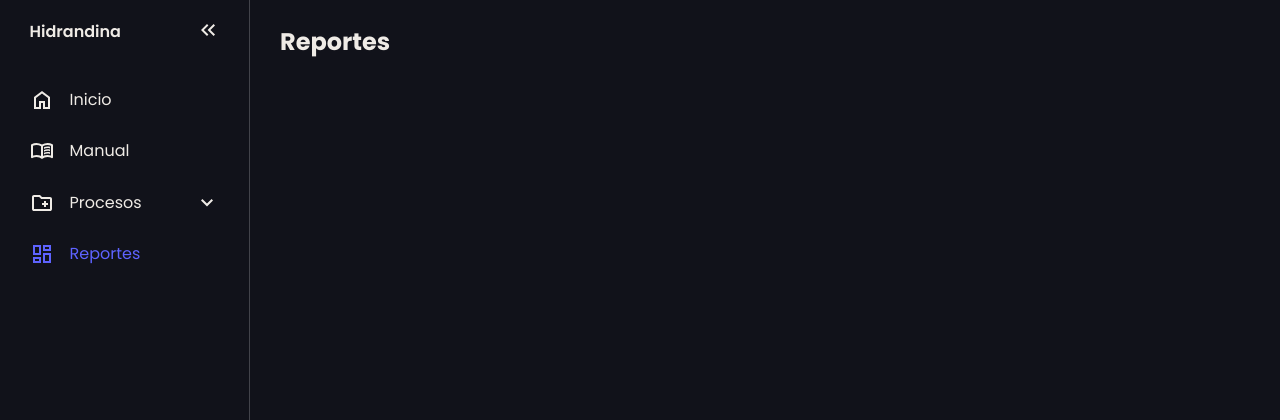
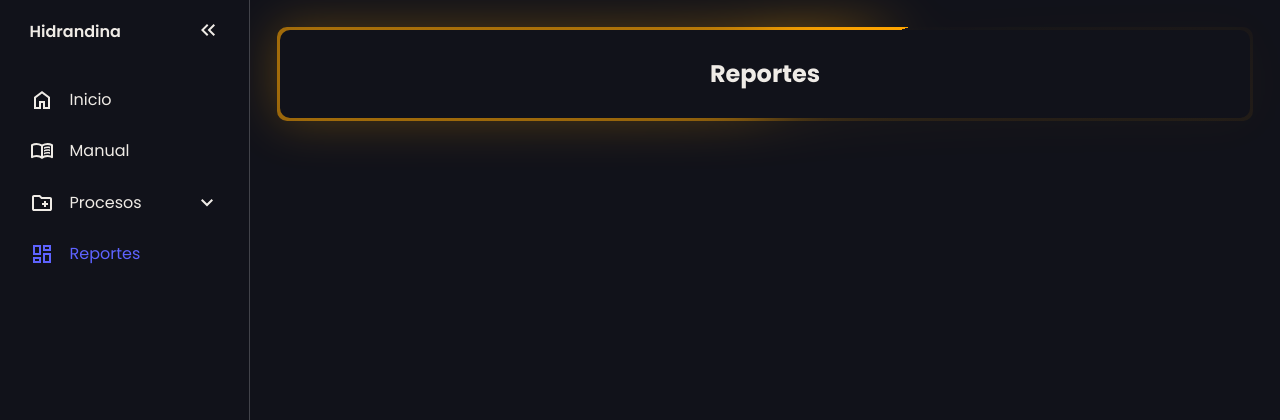
Before and after one commit to JuanChuTri123/PROYECTO_FINAL2, a Flask app: page /Reportes in a window 1280 px wide. Shown: the top 420 px of the page. Run offline with Flask 3, Linux system fonts and the light colour scheme.

Commit message:
Update estilos_inicio.css

```diff
--- a/static/css/estilos_inicio.css
+++ b/static/css/estilos_inicio.css
@@ -1,7 +1,64 @@
-h1.bienvenida{
-    text-align: center;
+.bienvenida {
+  text-align: center;
+}
+h3 {
+  line-height: 40px;
+}
 
+.card {
+  margin: 0 auto;
+  padding: 2em;
+  margin-bottom: 20px;
+  background: #11121a;
+  text-align: center;
+  border-radius: 10px;
+  position: relative;
 }
-h3{
-    line-height: 40px;
+
+@property --angle {
+  syntax: "<angle>";
+  initial-value: 0deg;
+  inherits: false;
 }
+
+.card::after,
+.card::before {
+  content: "";
+  position: absolute;
+  height: 100%;
+  width: 100%;
+  background-image: conic-gradient(
+    from var(--angle),
+    transparent,
+    var(--card-color)
+  );
+  top: 50%;
+  left: 50%;
+  translate: -50% -50%;
+  z-index: -1;
+  padding: 3px;
+  border-radius: 10px;
+  animation: 3s spin linear infinite;
+}
+.card::before {
+  filter: blur(1.5rem);
+  opacity: 0.5;
+}
+@keyframes spin {
+  from {
+    --angle: 0deg;
+  }
+  to {
+    --angle: 360deg;
+  }
+}
+.card.red {
+  --card-color: blue;
+}
+.card.green {
+  --card-color: lime;
+}
+
+.card.orange {
+  --card-color: orange;
+}
```
